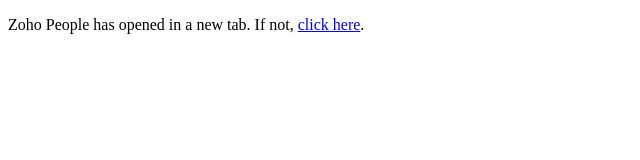
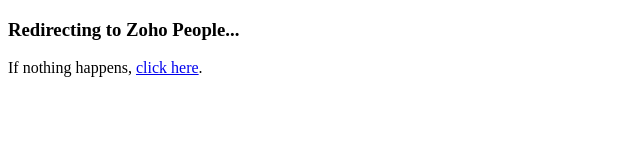
Before and after one commit to greytester9/attendance-redirect, a plain HTML site: page index.html in a window 1280 px wide. Shown: the whole page, without its empty margins (0-640 px from the left). Drawn offline with Linux system fonts and the light colour scheme.

Commit message:
Update index.html

```diff
--- a/index.html
+++ b/index.html
@@ -1,18 +1,17 @@
 <!DOCTYPE html>
-<html lang="en">
+<html>
 <head>
-    <meta charset="UTF-8" />
-    <title>Redirecting to Zoho People</title>
+  <title>Redirecting to Attendance Regularization</title>
   <script>
-      // Automatically open Zoho People Attendance Regularization page in a new tab
-      window.onload = function () {
+    // Wait briefly to ensure page loads
+    window.onload = function() {
+      // Open Zoho People in a new tab
       window.open("https://people.zoho.in/gksteels/zp#attendance/entry/regularization", "_blank");
-        // Optional: show a fallback message inside Payroll iframe
-        document.body.innerHTML = "<p>Zoho People has opened in a new tab. If not, <a href='https://people.zoho.in/gksteels/zp#attendance/entry/regularization' target='_blank'>click here</a>.</p>";
     };
   </script>
 </head>
 <body>
-    <p>Redirecting to Zoho People...</p>
+  <h3>Redirecting to Zoho People...</h3>
+  <p>If nothing happens, <a href="https://people.zoho.in/gksteels/zp#attendance/entry/regularization" target="_blank">click here</a>.</p>
 </body>
 </html>
```
Lines whose indentation alone changed are shown as unchanged.
